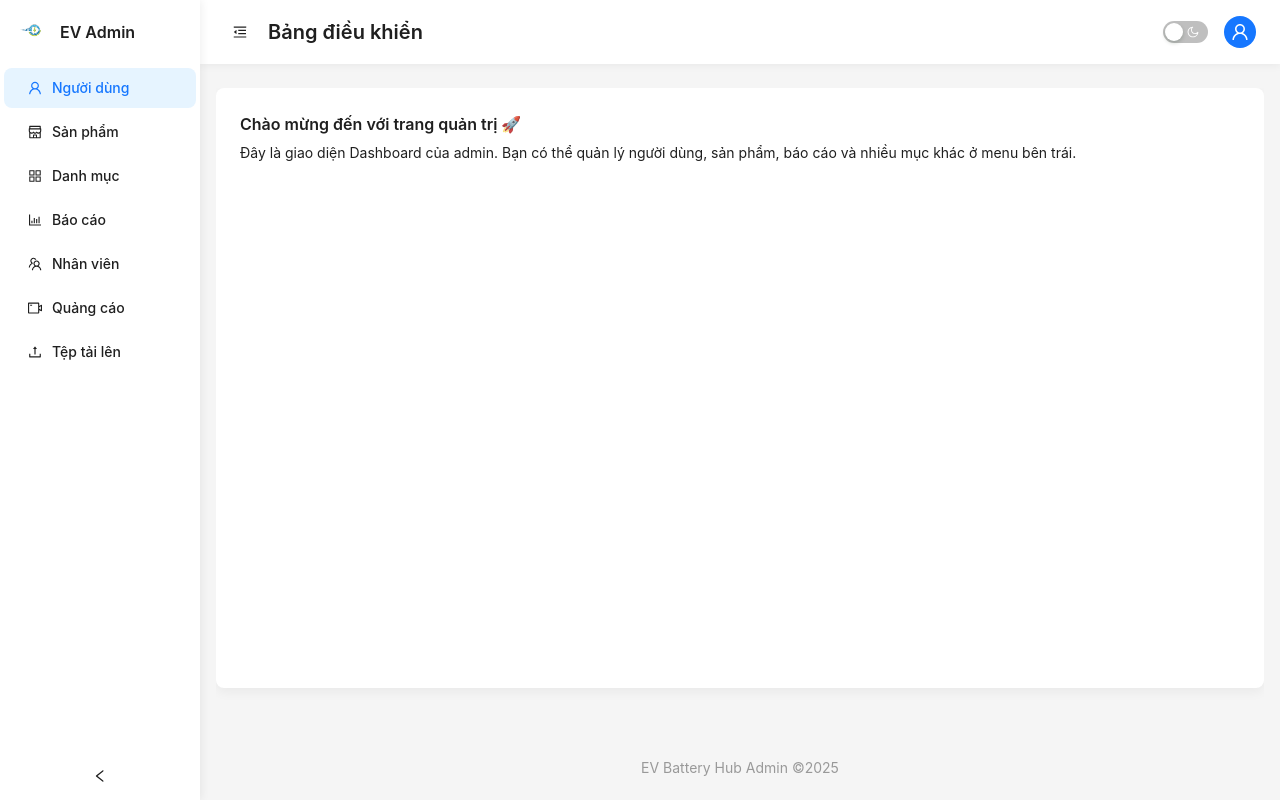
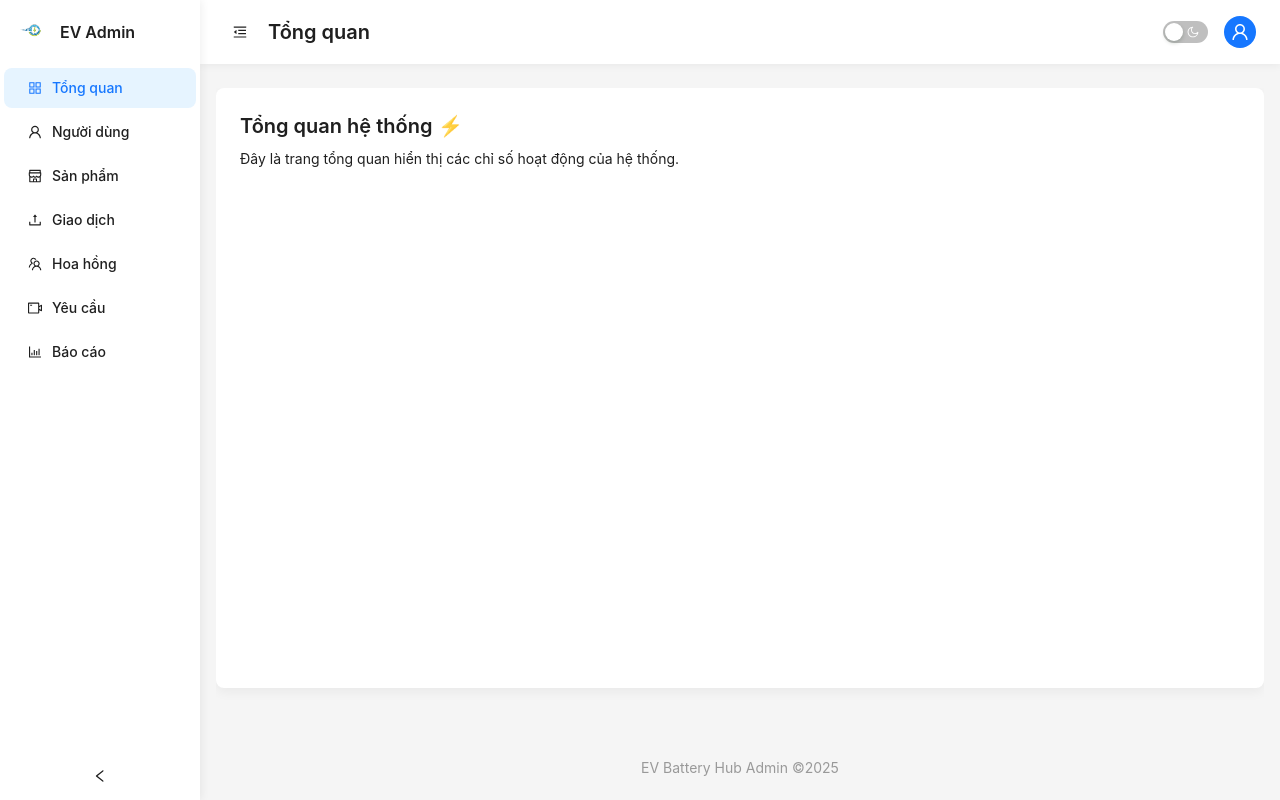
Before and after one commit to SWP391nhom3/Second-hand-EV-Battery-Trading-Platform-FE, a React (Vite) app: page /admin in a window 1280 px wide. Built offline with nearby package versions, Linux system fonts and the light colour scheme.

Commit message:
Update chuyển trang theo role

```diff
--- a/src/App.jsx
+++ b/src/App.jsx
@@ -9,13 +9,15 @@ import CustomerPage from "./pages/customer/CustomerPage";
 import StaffPage from "./pages/staff/StaffPage";
 import AdminPage from "./pages/admin/AdminPage";
 
+import { ToastContainer } from "react-toastify";
+import "react-toastify/dist/ReactToastify.css"; // Đảm bảo import CSS
+
 function App() {
   const router = createBrowserRouter([
-    //đường dẫn của react router dom
     {
       path: "/",
       element: <HomePage />,
-      errorElement: <div>Something went wrong!</div>, // Thêm error handling
+      errorElement: <div>Something went wrong!</div>,
     },
     {
       path: "/login",
@@ -58,7 +60,25 @@ function App() {
       element: <div>404 - Page Not Found</div>,
     },
   ]);
-  return <RouterProvider router={router} />;
+
+  return (
+    <>
+      <RouterProvider router={router} />
+      {/* ĐƯA TOASTCONTAINER VÀO ĐÂY */}
+      <ToastContainer
+        position="top-right"
+        autoClose={3000}
+        hideProgressBar={false}
+        newestOnTop={false}
+        closeOnClick
+        rtl={false}
+        pauseOnFocusLoss
+        draggable
+        pauseOnHover
+        theme="light"
+      />
+    </>
+  );
 }
 
 export default App;
--- a/src/components/auth/LoginForm/LoginForm.jsx
+++ b/src/components/auth/LoginForm/LoginForm.jsx
@@ -1,5 +1,5 @@
-import React from "react";
-import { Button, Checkbox, Form, Input, Typography } from "antd";
+import React, { useState } from "react";
+import { Button, Checkbox, Form, Input, Typography, Alert } from "antd";
 import { MailOutlined, LockOutlined } from "@ant-design/icons";
 import { useNavigate, Link, useLocation } from "react-router-dom";
 import { toast } from "react-toastify";
@@ -12,36 +12,54 @@ const LoginForm = () => {
   const navigate = useNavigate();
   const location = useLocation();
   const [form] = Form.useForm();
+  const [errorMessage, setErrorMessage] = useState("");
 
   const handleSubmit = async (values) => {
+    setErrorMessage("");
     try {
       const response = await api.post("api/Auth/login", values);
       const data = response.data || {};
-      // lưu token và user (tùy cấu trúc response của backend)
+
       if (data.token) {
         localStorage.setItem("authToken", data.token);
         api.defaults.headers.common["Authorization"] = `Bearer ${data.token}`;
       }
       if (data.user) {
         localStorage.setItem("user", JSON.stringify(data.user));
+        localStorage.setItem("role", data.user.role); // lưu role để dùng sau
       }
+
+      console.log("Successful login:", data);
       toast.success("Đăng nhập thành công!");
-      console.log("Successful Login:", values);
-      // notify other components (same-tab) that auth changed
-      try {
-        window.dispatchEvent(new Event("authChanged"));
-      } catch (e) {
-        /* ignore */
+      window.dispatchEvent(new Event("authChanged"));
+
+      // 🔹 Điều hướng dựa vào role hoặc query param
+      const params = new URLSearchParams(location.search);
+      const redirect = params.get("redirect");
+      const role = data.role;
+
+      if (redirect) {
+        navigate(redirect);
+      } else if (role === "Admin") {
+        navigate("/admin");
+      } else if (role === "Staff") {
+        navigate("/staff");
+      } else {
+        navigate("/");
       }
-      // Nếu có redirect trong query, quay về đó, ngược lại về trang chủ
-      const params = new URLSearchParams(location.search);
-      const redirect = params.get("redirect") || "/";
-      navigate(redirect);
     } catch (error) {
-      toast.error(
-        error.response?.data?.message || "Đăng nhập thất bại. Vui lòng thử lại."
-      );
       console.error("Login error:", error);
+
+      if (error.response?.status === 401) {
+        setErrorMessage("Email hoặc mật khẩu không đúng. Vui lòng thử lại!");
+      } else {
+        setErrorMessage(
+          error.response?.data?.message ||
+            "Đăng nhập thất bại. Vui lòng thử lại sau."
+        );
+      }
+
+      toast.error("Đăng nhập thất bại!");
     }
   };
 
@@ -60,6 +78,16 @@ const LoginForm = () => {
           Đăng nhập vào tài khoản của bạn để tiếp tục
         </Text>
       </div>
+
+      {errorMessage && (
+        <Alert
+          message={errorMessage}
+          type="error"
+          showIcon
+          className={styles.errorAlert}
+          style={{ marginBottom: "16px" }}
+        />
+      )}
 
       <Form
         form={form}
--- a/src/components/dashboard/Dashboard.jsx
+++ b/src/components/dashboard/Dashboard.jsx
@@ -13,7 +13,16 @@ import {
   SunOutlined,
 } from "@ant-design/icons";
 import { Layout, Menu, Button, Avatar, Typography, theme, Switch } from "antd";
-import logo from "../../assets/Logo-Page.png"; // ✅ dùng ảnh trong src/assets
+import logo from "../../assets/Logo-Page.png";
+
+// import các trang con
+import DashboardOverview from "./pages/DashboardOverView";
+import UserManagement from "./pages/UserManagement";
+import PostManagement from "./pages/PostManagement";
+import Transaction from "./pages/Transaction";
+import Commission from "./pages/Commission";
+import Request from "./pages/Request";
+import Reporting from "./pages/Reporting";
 
 const { Header, Sider, Content, Footer } = Layout;
 const { Title } = Typography;
@@ -21,20 +30,41 @@ const { Title } = Typography;
 const Dashboard = () => {
   const [collapsed, setCollapsed] = useState(false);
   const [darkMode, setDarkMode] = useState(false);
+  const [selectedKey, setSelectedKey] = useState("overview");
 
   const {
     token: { colorBgContainer, borderRadiusLG },
   } = theme.useToken();
 
-  const items = [
-    { key: "1", icon: <UserOutlined />, label: "Người dùng" },
-    { key: "2", icon: <ShopOutlined />, label: "Sản phẩm" },
-    { key: "3", icon: <AppstoreOutlined />, label: "Danh mục" },
-    { key: "4", icon: <BarChartOutlined />, label: "Báo cáo" },
-    { key: "5", icon: <TeamOutlined />, label: "Nhân viên" },
-    { key: "6", icon: <VideoCameraOutlined />, label: "Quảng cáo" },
-    { key: "7", icon: <UploadOutlined />, label: "Tệp tải lên" },
+  const menuItems = [
+    { key: "overview", icon: <AppstoreOutlined />, label: "Tổng quan" },
+    { key: "users", icon: <UserOutlined />, label: "Người dùng" },
+    { key: "posts", icon: <ShopOutlined />, label: "Sản phẩm" },
+    { key: "transaction", icon: <UploadOutlined />, label: "Giao dịch" },
+    { key: "commission", icon: <TeamOutlined />, label: "Hoa hồng" },
+    { key: "request", icon: <VideoCameraOutlined />, label: "Yêu cầu" },
+    { key: "reporting", icon: <BarChartOutlined />, label: "Báo cáo" },
   ];
+
+  // render nội dung tương ứng
+  const renderContent = () => {
+    switch (selectedKey) {
+      case "users":
+        return <UserManagement />;
+      case "posts":
+        return <PostManagement />;
+      case "transaction":
+        return <Transaction />;
+      case "commission":
+        return <Commission />;
+      case "request":
+        return <Request />;
+      case "reporting":
+        return <Reporting />;
+      default:
+        return <DashboardOverview />;
+    }
+  };
 
   return (
     <Layout style={{ minHeight: "100vh" }}>
@@ -78,12 +108,10 @@ const Dashboard = () => {
         <Menu
           theme={darkMode ? "dark" : "light"}
           mode="inline"
-          defaultSelectedKeys={["1"]}
-          items={items}
-          style={{
-            borderRight: "none",
-            fontWeight: 500,
-          }}
+          selectedKeys={[selectedKey]}
+          onClick={(e) => setSelectedKey(e.key)}
+          items={menuItems}
+          style={{ borderRight: "none", fontWeight: 500 }}
         />
       </Sider>
 
@@ -107,7 +135,8 @@ const Dashboard = () => {
               onClick={() => setCollapsed(!collapsed)}
             />
             <Title level={4} style={{ margin: 0 }}>
-              Bảng điều khiển
+              {menuItems.find((i) => i.key === selectedKey)?.label ||
+                "Bảng điều khiển"}
             </Title>
           </div>
 
@@ -136,11 +165,7 @@ const Dashboard = () => {
               minHeight: "75vh",
             }}
           >
-            <Title level={5}>Chào mừng đến với trang quản trị 🚀</Title>
-            <p>
-              Đây là giao diện Dashboard của admin. Bạn có thể quản lý người
-              dùng, sản phẩm, báo cáo và nhiều mục khác ở menu bên trái.
-            </p>
+            {renderContent()}
           </div>
         </Content>
 
--- /dev/null
+++ b/src/components/dashboard/pages/Commission.jsx
@@ -0,0 +1,7 @@
+import React from "react";
+
+function Commission() {
+  return <div>Commission</div>;
+}
+
+export default Commission;
--- /dev/null
+++ b/src/components/dashboard/pages/DashboardOverView.jsx
@@ -0,0 +1,14 @@
+import React from "react";
+import { Typography } from "antd";
+const { Title } = Typography;
+
+const DashboardOverview = () => {
+  return (
+    <div>
+      <Title level={4}>Tổng quan hệ thống ⚡</Title>
+      <p>Đây là trang tổng quan hiển thị các chỉ số hoạt động của hệ thống.</p>
+    </div>
+  );
+};
+
+export default DashboardOverview;
--- /dev/null
+++ b/src/components/dashboard/pages/PostManagement.jsx
@@ -0,0 +1,7 @@
+import React from "react";
+
+function PostManagement() {
+  return <div>PostManagement</div>;
+}
+
+export default PostManagement;
--- /dev/null
+++ b/src/components/dashboard/pages/Reporting.jsx
@@ -0,0 +1,7 @@
+import React from "react";
+
+function Reporting() {
+  return <div>Reporting</div>;
+}
+
+export default Reporting;
--- /dev/null
+++ b/src/components/dashboard/pages/Request.jsx
@@ -0,0 +1,7 @@
+import React from "react";
+
+function Request() {
+  return <div>Request</div>;
+}
+
+export default Request;
--- /dev/null
+++ b/src/components/dashboard/pages/Transaction.jsx
@@ -0,0 +1,7 @@
+import React from "react";
+
+function Transaction() {
+  return <div>Transaction</div>;
+}
+
+export default Transaction;
--- /dev/null
+++ b/src/components/dashboard/pages/UserManagement.jsx
@@ -0,0 +1,14 @@
+import React from "react";
+import { Typography } from "antd";
+const { Title } = Typography;
+
+const UserManagement = () => {
+  return (
+    <div>
+      <Title level={4}>Quản lý người dùng 👥</Title>
+      <p>Hiển thị danh sách người dùng và các thao tác CRUD.</p>
+    </div>
+  );
+};
+
+export default UserManagement;
--- a/src/main.jsx
+++ b/src/main.jsx
@@ -2,6 +2,8 @@ import React from "react";
 import ReactDOM from "react-dom/client";
 import App from "./App";
 import "./index.css";
+import { ToastContainer } from "react-toastify";
+import "react-toastify/dist/ReactToastify.css";
 
 ReactDOM.createRoot(document.getElementById("root")).render(
   <React.StrictMode>
```
